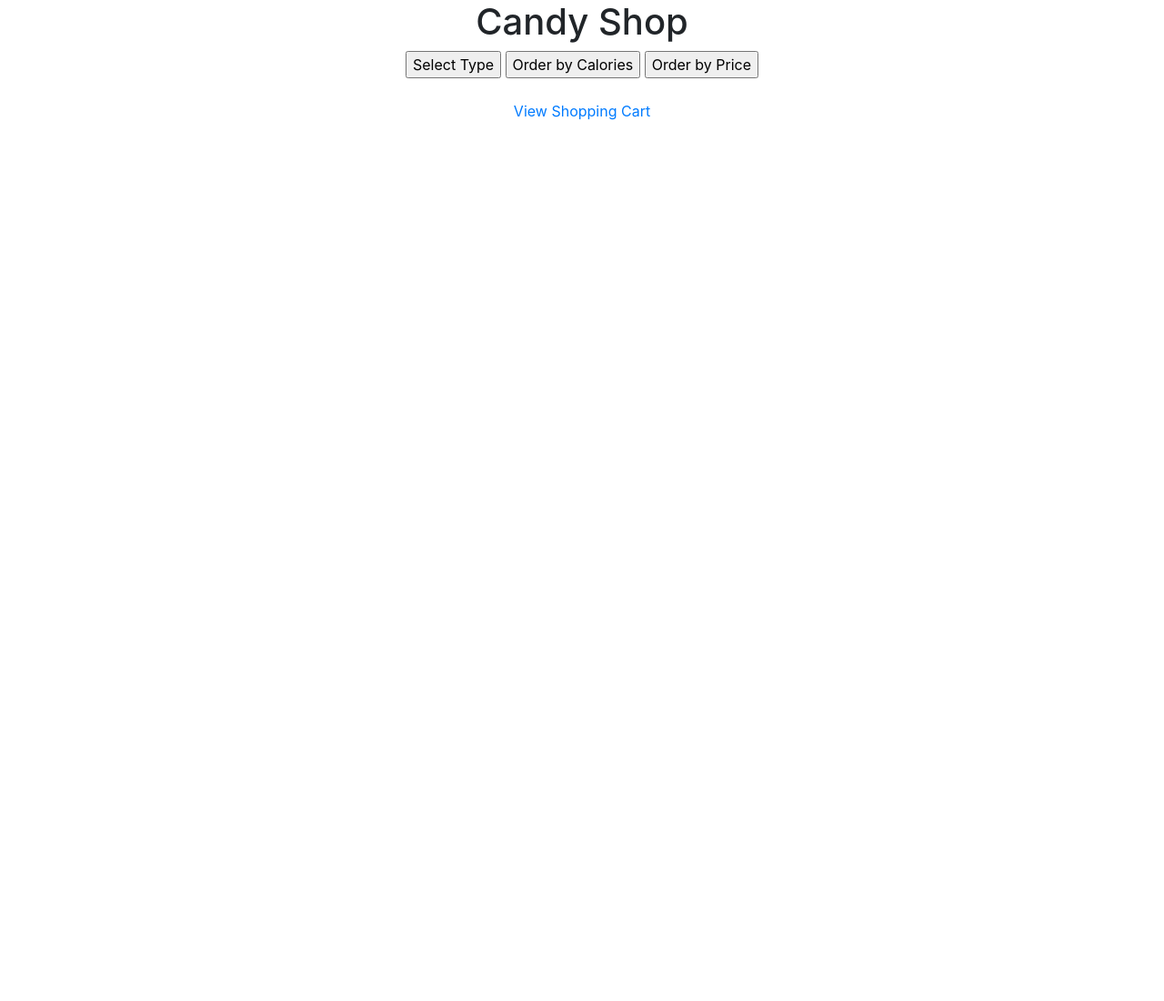
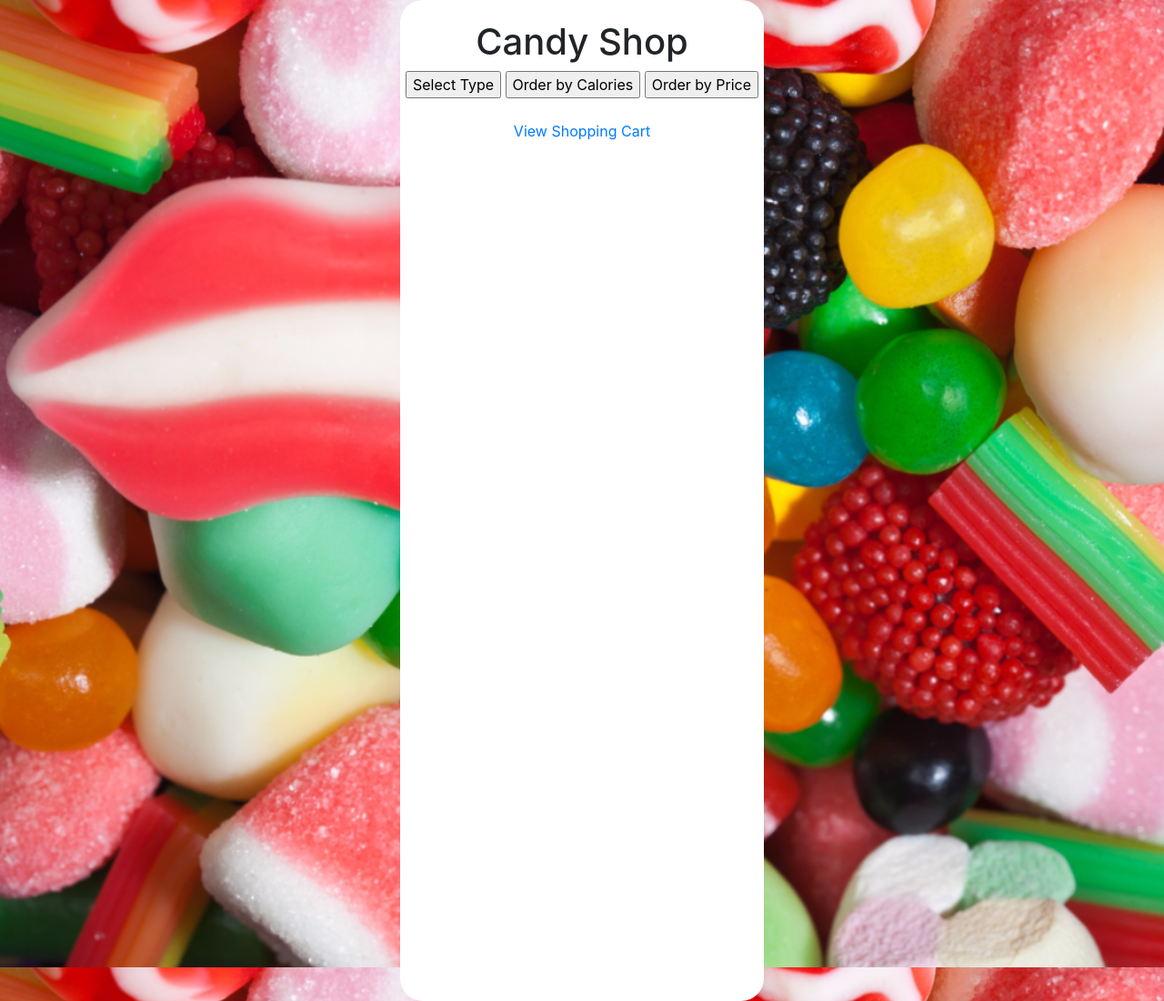
Before and after one commit to cm00100/teamproject, a PHP site: page / in a window 1280 px wide. Shown: the whole page at 91% size. Before the commit the page ends 132 px from the top, so only its background shows below. Run offline with PHP 8.4, Linux system fonts and the light colour scheme; data that the repository does not hold is empty.

Commit message:
updated info

```diff
--- a/Team_Project/css/styles.css
+++ b/Team_Project/css/styles.css
@@ -2,7 +2,32 @@
 {
     text-align: center;
 }
-#backImg
+
+#infoBody
 {
-    width:100%;
+     background-color: blue;
 }
+#wholePage
+{
+
+    border-radius: 25px;
+    border: 2px solid white;
+    padding-top: 20px;
+    width:300px;
+    height: 400px;
+    text-align: center;
+    margin: 0 auto;
+    background-color: white;
+
+}
+#mainPage
+{
+     border-radius: 25px;
+    border: 2px solid white;
+    padding-top: 20px;
+    width:400px;
+    height: 1100px;
+    text-align: center;
+    margin: 0 auto;
+    background-color: white;
+}
--- a/Team_Project/index.php
+++ b/Team_Project/index.php
@@ -46,14 +46,9 @@ function displayCandy() {
 
         <meta charset="utf-8"/>
     </head>
-    <body >
+    <body background="mainImg2.jpg">
 
-
-
-    <body>
-
-
-
+        <div id="mainPage">
         <h1> Candy Shop </h1>
 
         <form style='display:inline'>
@@ -100,6 +95,7 @@ function displayCandy() {
         }
         ?>
         </div>
+        </div>
     </body>
 
 </html>
```
Also changed, not shown: Team_Project/candyInfo.php (+36 -19 lines), Team_Project/candyImg2.jpg (added), Team_Project/candyPic.jpg (added), Team_Project/goodBack.jpg (deleted), Team_Project/goodImg.jpg (added), Team_Project/mainImg2.jpg (added), Team_Project/newBack.jpg (added), 1 other file.
